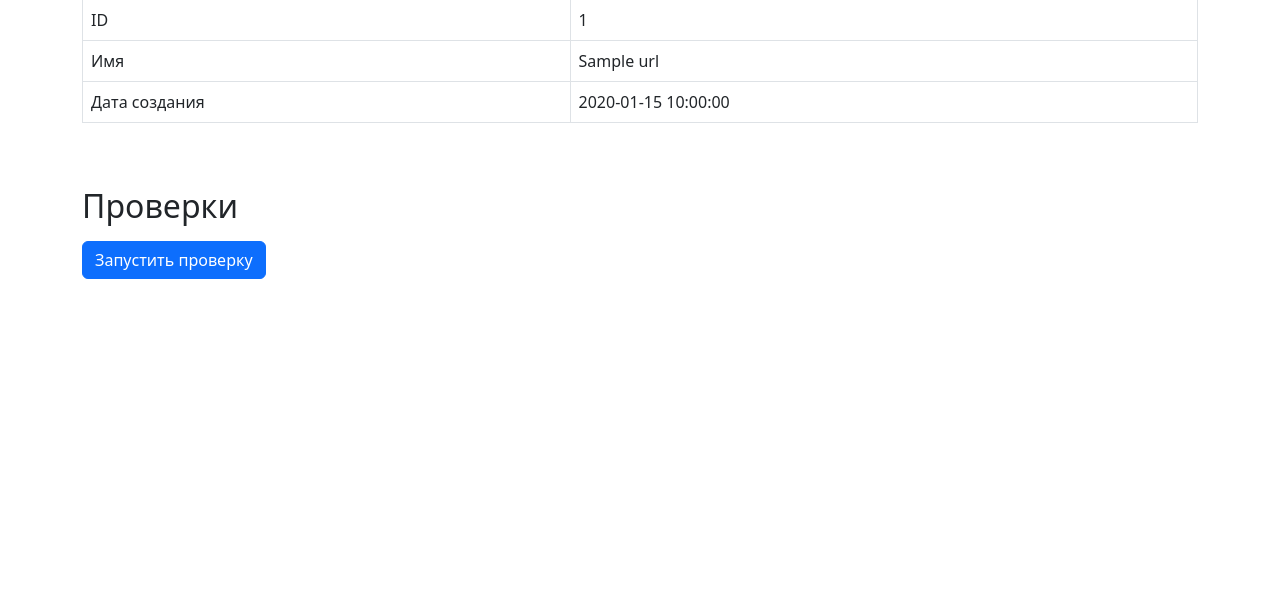
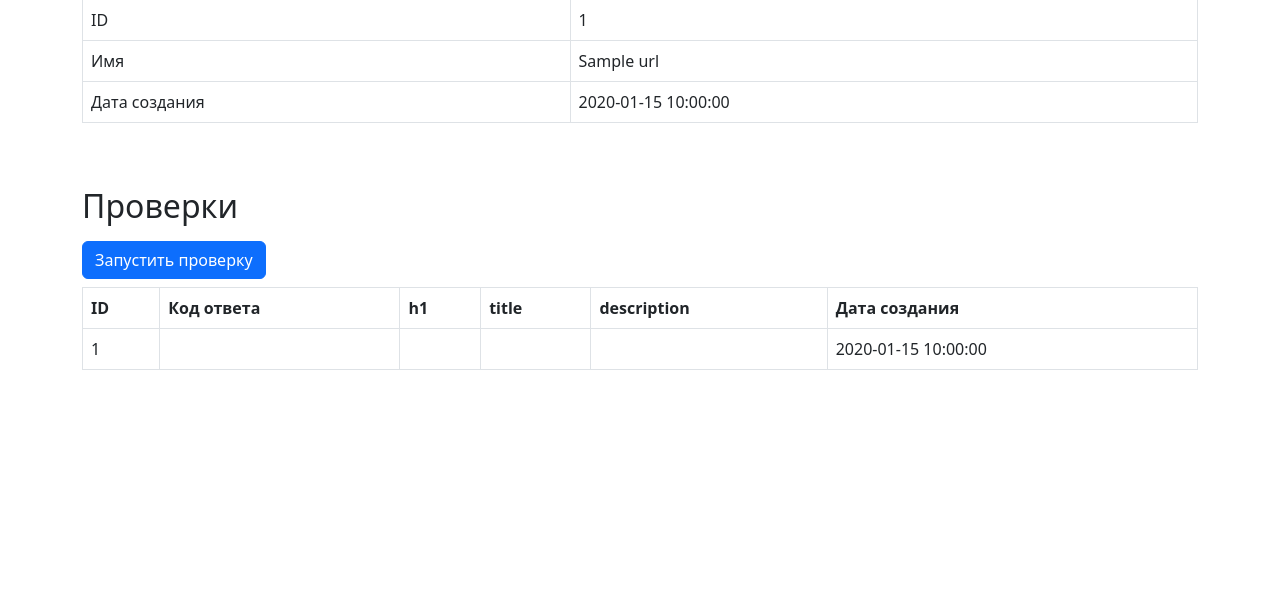
Before and after one commit to ReYaNOW/Page-Analyzer, a Flask app: template page_analyzer/templates/url_related/url.html in a window 1280 px wide. Shown: the part 129-739 px from the top of the page. Run offline with Flask 3, Linux system fonts and the light colour scheme; the template is opened without the code that fills it: most values are stand-ins (such as "Sample title", 1, 10 or a date in 2020); parts of the project's set-up code (start-up, migrations or seed data) failed here and were passed over.

Commit message:
change url.html and urls.html to display checks

```diff
--- a/page_analyzer/templates/url_related/url.html
+++ b/page_analyzer/templates/url_related/url.html
@@ -4,7 +4,7 @@
   <meta charset="utf-8">
   <meta name="viewport"
         content="width=device-width, initial-scale=1, shrink-to-fit=no">
-  <meta name="description" content="Third project for Hexlet.io">
+  <meta name="description" content="Page Analyzer">
   <link href="https://cdn.jsdelivr.net/npm/bootstrap@5.2.0/dist/css/bootstrap.min.css"
         rel="stylesheet"
         integrity="sha384-gH2yIJqKdNHPEq0n4Mqa/HGKIhSkIHeL5AyhkYV8i59U5AR6csBvApHHNl/vI1Bx"
@@ -55,9 +55,35 @@
       </table>
     </div>
     <h2 class="mt-5 mb-3">Проверки</h2>
-    <form method="post" action="/urls/1/checks">
+    <form method="post" action="{{ url_for('make_check', url_id=url.id) }}">
       <input type="submit" class="btn btn-primary" value="Запустить проверку">
     </form>
+    <div>
+      <table class="table table-bordered table-hover mt-2" data-test="checks">
+        <thead>
+        <tr>
+          <th>ID</th>
+          <th>Код ответа</th>
+          <th>h1</th>
+          <th>title</th>
+          <th>description</th>
+          <th>Дата создания</th>
+        </tr>
+        </thead>
+        <tbody>
+        {% for check in url_checks %}
+          <tr>
+            <td>{{ check.id }}</td>
+            <td></td>
+            <td></td>
+            <td></td>
+            <td></td>
+            <td>{{ check.created_at }}</td>
+          </tr>
+        {% endfor %}
+        </tbody>
+      </table>
+    </div>
   </div>
 </main>
 <footer class="border-top py-3 mt-5 flex-shrink-0">
--- a/page_analyzer/templates/url_related/urls.html
+++ b/page_analyzer/templates/url_related/urls.html
@@ -4,7 +4,7 @@
   <meta charset="utf-8">
   <meta name="viewport"
         content="width=device-width, initial-scale=1, shrink-to-fit=no">
-  <meta name="description" content="Third project for Hexlet.io">
+  <meta name="description" content="Page Analyzer">
   <link href="https://cdn.jsdelivr.net/npm/bootstrap@5.2.0/dist/css/bootstrap.min.css"
         rel="stylesheet"
         integrity="sha384-gH2yIJqKdNHPEq0n4Mqa/HGKIhSkIHeL5AyhkYV8i59U5AR6csBvApHHNl/vI1Bx"
@@ -52,10 +52,10 @@
             <td>{{ url.id }}</td>
             <td>
               <a href=" {{ url_for('get_url', url_id=url.id) }}">
-              {{ url.name}}
+                {{ url.name }}
               </a>
             </td>
-          <td></td>
+            <td>{{ last_checks[url.id] }}</td>
             <td></td>
           </tr>
         {% endfor %}
```
Lines whose indentation alone changed are shown as unchanged.
